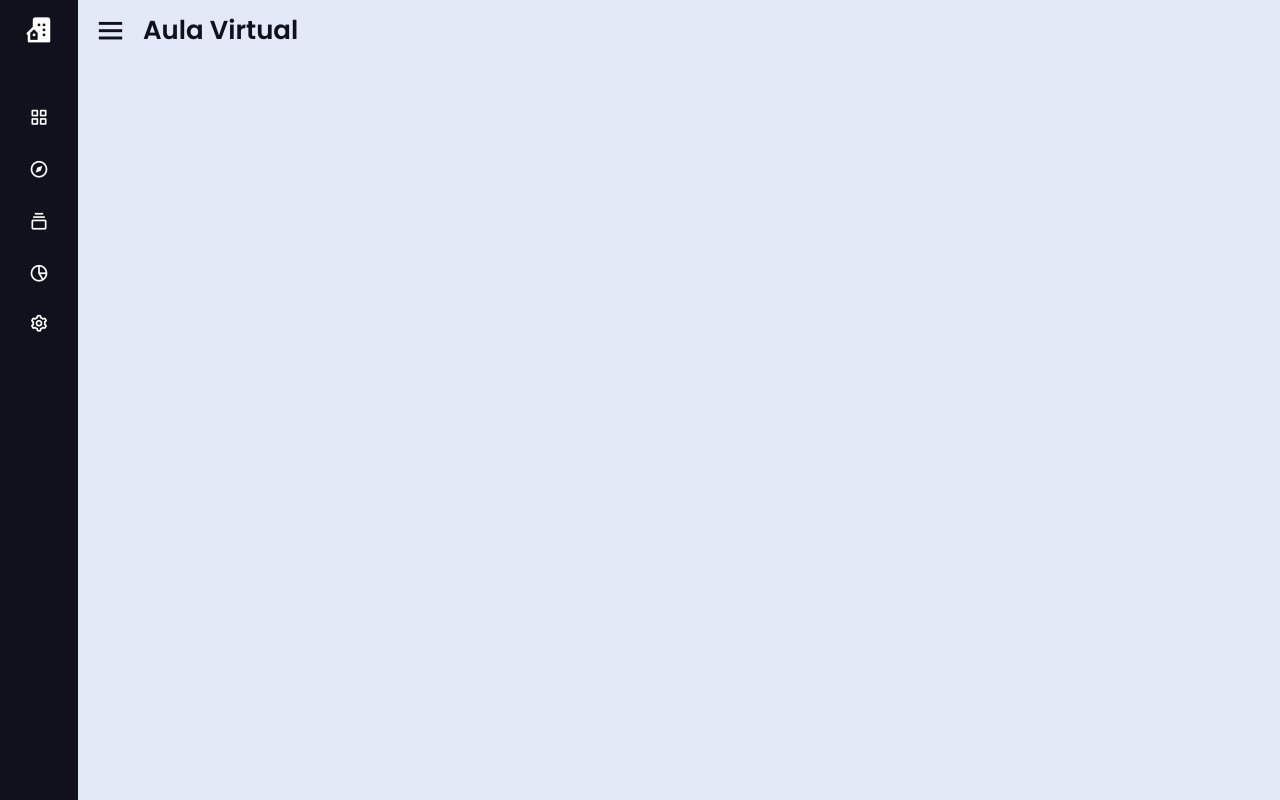
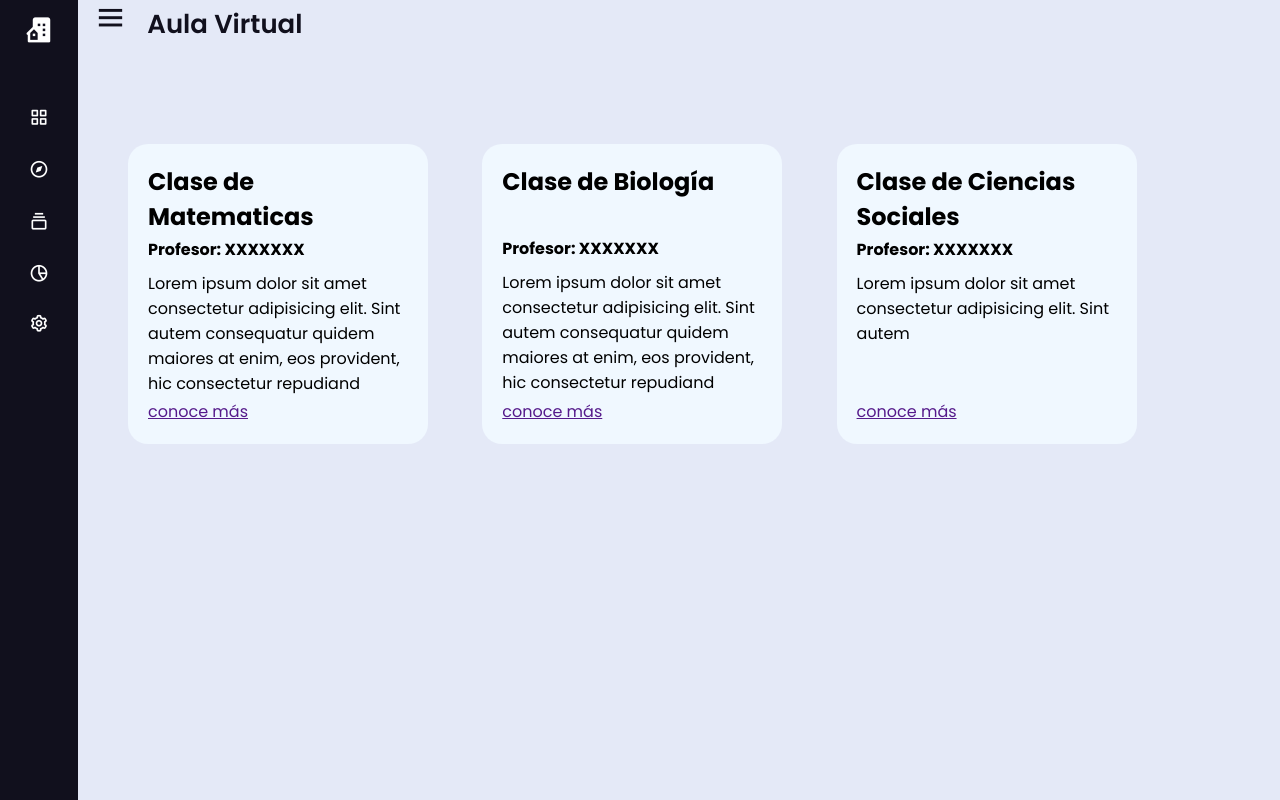
Before and after one commit to jafethcohen/Demo-Aula, a plain HTML site: page vista2.html in a window 1280 px wide. Drawn offline with nearby package versions, Linux system fonts and the light colour scheme.

Commit message:
Commit Cartas

```diff
--- /dev/null
+++ b/cards.css
@@ -0,0 +1,41 @@
+* {
+
+    margin: 0;
+    padding: 0;
+
+}
+
+
+.cartas{
+
+    display: inline-flex;
+
+
+}
+.cards {
+
+    background-color: aliceblue;
+    padding: 20px;
+    width: 300px;
+    height: 300px;
+    margin-top: 100px;
+    margin-left: 50px;
+    border-radius: 20px;
+    display: flex;
+    flex-direction: column;
+    justify-content: space-between;
+
+}
+
+
+.contenedor_titulo {
+    min-height: 68px;
+}
+
+.contenedor_titulo2 {
+    min-height: 30px;
+}
+
+.contenedor_parrafo {
+    min-height: 125px;
+}
--- a/vista2.css
+++ b/vista2.css
@@ -271,7 +271,6 @@
 
 .home-section .home-content {
     height: 60px;
-    display: flex;
     align-items: center;
 }
 
--- a/vista2.html
+++ b/vista2.html
@@ -2,6 +2,7 @@
   <head>
     <meta charset="UTF-8" />
     <link rel="stylesheet" href="vista2.css" />
+    <link rel="stylesheet" href="cards.css">
     <!-- Boxiocns CDN Link -->
     <link
       href="https://unpkg.com/boxicons@2.0.7/css/boxicons.min.css"
@@ -124,8 +125,79 @@
     </div>
     <section class="home-section">
       <div class="home-content">
+        <div>
         <i class="bx bx-menu"></i>
         <span class="text">Aula Virtual</span>
+        </div>
+
+
+    <div class="cartas">
+      <article class="cards">
+        <div class="contenedor_titulo">
+          <h2 class="titulo">
+            Clase de Matematicas
+          </h2>
+        </div>
+          <div class="contenedor_titulo2">
+            <h4>Profesor: XXXXXXX</h4>
+          </div>
+          <div class="contenedor_parrafo">
+            <p class="texto">Lorem ipsum dolor sit amet consectetur adipisicing elit.
+              Sint autem consequatur quidem maiores at enim, eos provident,
+              hic consectetur repudiand
+            </p>
+          </div>
+            <div class="boton">
+              <a href="">conoce más</a>
+            </div>
+      </article>
+    </div>
+
+    <div class="cartas">
+      <article class="cards">
+        <div class="contenedor_titulo">
+          <h2 class="titulo">
+            Clase de Biología
+          </h2>
+        </div>
+          <div class="contenedor_titulo2">
+            <h4>Profesor: XXXXXXX</h4>
+          </div>
+          <div class="contenedor_parrafo">
+            <p class="texto">Lorem ipsum dolor sit amet consectetur adipisicing elit.
+              Sint autem consequatur quidem maiores at enim, eos provident,
+              hic consectetur repudiand
+            </p>
+          </div>
+            <div class="boton">
+              <a href="">conoce más</a>
+            </div>
+      </article>
+    </div>
+
+    <div class="cartas">
+      <article class="cards">
+        <div class="contenedor_titulo">
+          <h2 class="titulo">
+            Clase de Ciencias Sociales
+          </h2>
+        </div>
+          <div class="contenedor_titulo2">
+            <h4>Profesor: XXXXXXX</h4>
+          </div>
+          <div class="contenedor_parrafo">
+            <p class="texto">Lorem ipsum dolor sit amet consectetur adipisicing elit.
+              Sint autem
+            </p>
+          </div>
+            <div class="boton">
+              <a href="">conoce más</a>
+            </div>
+      </article>
+    </div>
+
+
+
       </div>
     </section>
 
```
Also changed, not shown: index2.js (added).
